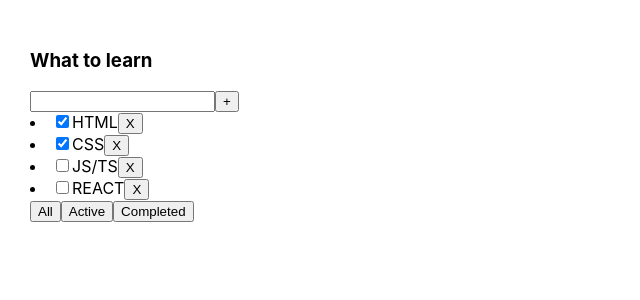
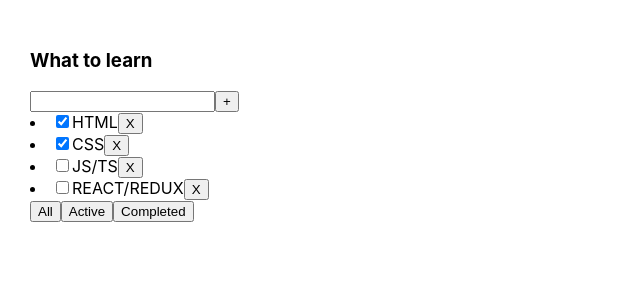
Before and after one commit to ZherdevMak/ToDoList, a React (Create React App) app: page / in a window 1280 px wide. Shown: the top 300 px of the page, without its empty margins (0-640 px from the left). Built offline with nearby package versions, Linux system fonts and the light colour scheme.

Commit message:
Week 4 time 0:42

```diff
--- a/src/App.tsx
+++ b/src/App.tsx
@@ -8,7 +8,7 @@
         {id: 1, title: "HTML", isDone: true},
         {id: 2, title: "CSS", isDone: true},
         {id: 3, title: "JS/TS", isDone: false},
-        {id: 4, title: "REACT", isDone: false},
+        {id: 4, title: "REACT/REDUX", isDone: false},
 
     ])
     const [filter, setFilter] = useState<FilterValuesType>('all')
```
